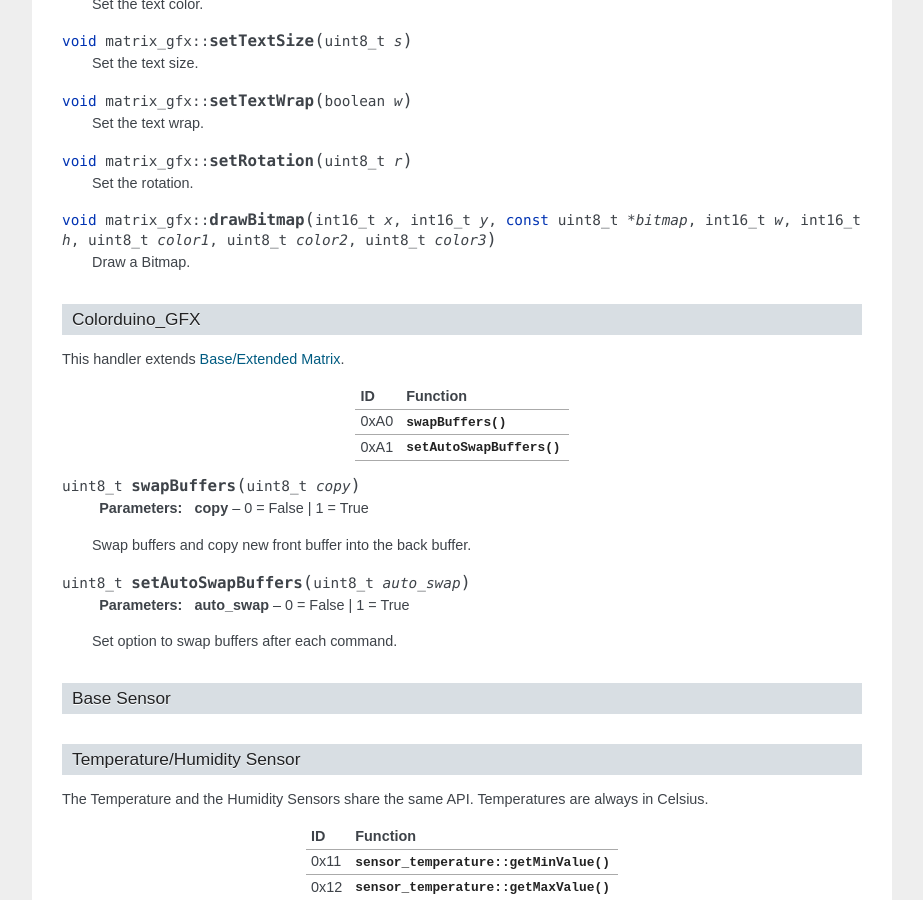
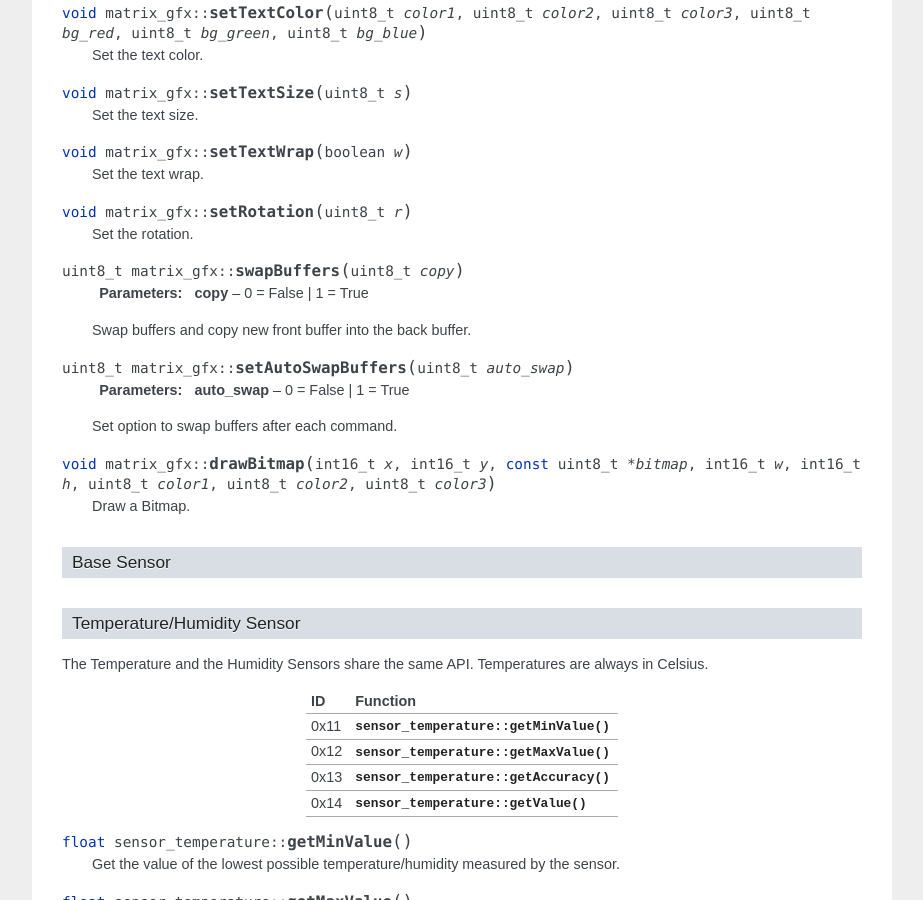
Before and after one commit to DinoTools/ArduRPC, a Sphinx documentation site: the page built from doc/source/user/handler.rst, in a window 1280 px wide and 900 px high, scrolled down 4336 px. Shown: the whole window, without its empty margins (198-1121 px from the left). Built offline with Sphinx 7.4.7, drawn with Linux system fonts in a browser that asks for light colours; some of the changed text lies outside the part shown.

Commit message:
doc - Merge Colorduino_GFX/ext. Matrix (Fixes #8)

```diff
--- a/doc/source/user/handler.rst
+++ b/doc/source/user/handler.rst
@@ -111,63 +111,67 @@
 The Base Matrix handler is inspired by the Adafruit_GFX library and it is intended to be used with libraries based on Adafruit_GFX.
 But it might also be possible to wrap any other library.
 
-+------+-----------------------------------------+-----------------+
-| ID   | Function                                | Matrix Type     |
-+------+-----------------------------------------+------+----------+
-|      |                                         | Base | Extended |
-+======+=========================================+======+==========+
-| 0x01 | :cpp:func:`matrix_gfx::getColorCount`   | X    | X        |
-+------+-----------------------------------------+------+----------+
-| 0x02 | :cpp:func:`matrix_gfx::getWidth`        | X    | X        |
-+------+-----------------------------------------+------+----------+
-| 0x03 | :cpp:func:`matrix_gfx::getHeight`       | X    | X        |
-+------+-----------------------------------------+------+----------+
-| 0x10 | :cpp:func:`matrix_gfx::drawPixel`       | X    | X        |
-+------+-----------------------------------------+------+----------+
-| 0x20 | :cpp:func:`matrix_gfx::drawLine`        | X    | X        |
-+------+-----------------------------------------+------+----------+
-| 0x21 | :cpp:func:`matrix_gfx::drawFastVLine`   |      | X        |
-+------+-----------------------------------------+------+----------+
-| 0x22 | :cpp:func:`matrix_gfx::drawFastHLine`   |      | X        |
-+------+-----------------------------------------+------+----------+
-| 0x23 | :cpp:func:`matrix_gfx::drawRect`        |      | X        |
-+------+-----------------------------------------+------+----------+
-| 0x24 | :cpp:func:`matrix_gfx::fillRect`        |      | X        |
-+------+-----------------------------------------+------+----------+
-| 0x25 | :cpp:func:`matrix_gfx::fillScreen`      | X    | X        |
-+------+-----------------------------------------+------+----------+
-| 0x26 | :cpp:func:`matrix_gfx::invertDisplay`   |      | X        |
-+------+-----------------------------------------+------+----------+
-| 0x30 | :cpp:func:`matrix_gfx::drawCircle`      |      | X        |
-+------+-----------------------------------------+------+----------+
-| 0x31 | :cpp:func:`matrix_gfx::fillCircle`      |      | X        |
-+------+-----------------------------------------+------+----------+
-| 0x32 | :cpp:func:`matrix_gfx::drawTriangle`    |      | X        |
-+------+-----------------------------------------+------+----------+
-| 0x33 | :cpp:func:`matrix_gfx::fillTriangle`    |      | X        |
-+------+-----------------------------------------+------+----------+
-| 0x34 | :cpp:func:`matrix_gfx::drawRoundRect`   |      | X        |
-+------+-----------------------------------------+------+----------+
-| 0x35 | :cpp:func:`matrix_gfx::fillRoundRect`   |      | X        |
-+------+-----------------------------------------+------+----------+
-| 0x40 | :cpp:func:`matrix_gfx::drawChar`        |      | X        |
-+------+-----------------------------------------+------+----------+
-| 0x41 | :cpp:func:`matrix_gfx::setCursor`       |      | X        |
-+------+-----------------------------------------+------+----------+
-| 0x42 | :cpp:func:`matrix_gfx::setTextColor`    |      | X        |
-+------+-----------------------------------------+------+----------+
-| 0x43 | :cpp:func:`matrix_gfx::setTextColor`    |      | X        |
-+------+-----------------------------------------+------+----------+
-| 0x44 | :cpp:func:`matrix_gfx::setTextSize`     |      | X        |
-+------+-----------------------------------------+------+----------+
-| 0x45 | :cpp:func:`matrix_gfx::setTextWrap`     |      | X        |
-+------+-----------------------------------------+------+----------+
-| 0x46 | :cpp:func:`matrix_gfx::write`           |      | X        |
-+------+-----------------------------------------+------+----------+
-| 0x50 | :cpp:func:`matrix_gfx::setRotation`     |      | X        |
-+------+-----------------------------------------+------+----------+
-| 0x51 | :cpp:func:`matrix_gfx::drawBitmap`      |      | X        |
-+------+-----------------------------------------+------+----------+
++------+--------------------------------------------+-----------------+
+| ID   | Function                                   | Matrix Type     |
++------+--------------------------------------------+------+----------+
+|      |                                            | Base | Extended |
++======+============================================+======+==========+
+| 0x01 | :cpp:func:`matrix_gfx::getColorCount`      | X    | X        |
++------+--------------------------------------------+------+----------+
+| 0x02 | :cpp:func:`matrix_gfx::getWidth`           | X    | X        |
++------+--------------------------------------------+------+----------+
+| 0x03 | :cpp:func:`matrix_gfx::getHeight`          | X    | X        |
++------+--------------------------------------------+------+----------+
+| 0x10 | :cpp:func:`matrix_gfx::drawPixel`          | X    | X        |
++------+--------------------------------------------+------+----------+
+| 0x20 | :cpp:func:`matrix_gfx::drawLine`           | X    | X        |
++------+--------------------------------------------+------+----------+
+| 0x21 | :cpp:func:`matrix_gfx::drawFastVLine`      |      | X        |
++------+--------------------------------------------+------+----------+
+| 0x22 | :cpp:func:`matrix_gfx::drawFastHLine`      |      | X        |
++------+--------------------------------------------+------+----------+
+| 0x23 | :cpp:func:`matrix_gfx::drawRect`           |      | X        |
++------+--------------------------------------------+------+----------+
+| 0x24 | :cpp:func:`matrix_gfx::fillRect`           |      | X        |
++------+--------------------------------------------+------+----------+
+| 0x25 | :cpp:func:`matrix_gfx::fillScreen`         | X    | X        |
++------+--------------------------------------------+------+----------+
+| 0x26 | :cpp:func:`matrix_gfx::invertDisplay`      |      | X        |
++------+--------------------------------------------+------+----------+
+| 0x30 | :cpp:func:`matrix_gfx::drawCircle`         |      | X        |
++------+--------------------------------------------+------+----------+
+| 0x31 | :cpp:func:`matrix_gfx::fillCircle`         |      | X        |
++------+--------------------------------------------+------+----------+
+| 0x32 | :cpp:func:`matrix_gfx::drawTriangle`       |      | X        |
++------+--------------------------------------------+------+----------+
+| 0x33 | :cpp:func:`matrix_gfx::fillTriangle`       |      | X        |
++------+--------------------------------------------+------+----------+
+| 0x34 | :cpp:func:`matrix_gfx::drawRoundRect`      |      | X        |
++------+--------------------------------------------+------+----------+
+| 0x35 | :cpp:func:`matrix_gfx::fillRoundRect`      |      | X        |
++------+--------------------------------------------+------+----------+
+| 0x40 | :cpp:func:`matrix_gfx::drawChar`           |      | X        |
++------+--------------------------------------------+------+----------+
+| 0x41 | :cpp:func:`matrix_gfx::setCursor`          |      | X        |
++------+--------------------------------------------+------+----------+
+| 0x42 | :cpp:func:`matrix_gfx::setTextColor`       |      | X        |
++------+--------------------------------------------+------+----------+
+| 0x43 | :cpp:func:`matrix_gfx::setTextColor`       |      | X        |
++------+--------------------------------------------+------+----------+
+| 0x44 | :cpp:func:`matrix_gfx::setTextSize`        |      | X        |
++------+--------------------------------------------+------+----------+
+| 0x45 | :cpp:func:`matrix_gfx::setTextWrap`        |      | X        |
++------+--------------------------------------------+------+----------+
+| 0x46 | :cpp:func:`matrix_gfx::write`              |      | X        |
++------+--------------------------------------------+------+----------+
+| 0x50 | :cpp:func:`matrix_gfx::setRotation`        |      | X        |
++------+--------------------------------------------+------+----------+
+| 0x51 | :cpp:func:`matrix_gfx::swapBuffers`        |      | X        |
++------+--------------------------------------------+------+----------+
+| 0x52 | :cpp:func:`matrix_gfx::setAutoSwapBuffers` |      | X        |
++------+--------------------------------------------+------+----------+
+| 0x60 | :cpp:func:`matrix_gfx::drawBitmap`         |      | X        |
++------+--------------------------------------------+------+----------+
 
 
 .. cpp:function:: uint8_t matrix_gfx::getColorCount()
@@ -278,37 +282,22 @@
 
     Set the rotation.
 
-.. cpp:function:: void matrix_gfx::drawBitmap(int16_t x, int16_t y, const uint8_t *bitmap, int16_t w, int16_t h, uint8_t color1, uint8_t color2, uint8_t color3)
-
-    Draw a Bitmap.
-
-
-.. _Colorduino_GFX:
-
-Colorduino_GFX
-~~~~~~~~~~~~~~
-
-This handler extends :ref:`Extended Matrix`.
-
-+------+---------------------------------+
-| ID   | Function                        |
-+======+=================================+
-| 0xA0 | :cpp:func:`swapBuffers`         |
-+------+---------------------------------+
-| 0xA1 | :cpp:func:`setAutoSwapBuffers`  |
-+------+---------------------------------+
-
-.. cpp:function:: uint8_t swapBuffers(uint8_t copy)
+.. cpp:function:: uint8_t matrix_gfx::swapBuffers(uint8_t copy)
 
     :param copy: 0 = False | 1 = True
 
     Swap buffers and copy new front buffer into the back buffer.
 
-.. cpp:function:: uint8_t setAutoSwapBuffers(uint8_t auto_swap)
+.. cpp:function:: uint8_t matrix_gfx::setAutoSwapBuffers(uint8_t auto_swap)
 
     :param auto_swap: 0 = False | 1 = True
 
     Set option to swap buffers after each command.
+
+.. cpp:function:: void matrix_gfx::drawBitmap(int16_t x, int16_t y, const uint8_t *bitmap, int16_t w, int16_t h, uint8_t color1, uint8_t color2, uint8_t color3)
+
+    Draw a Bitmap.
+
 
 .. _Base Sensor:
 
```
Also changed, not shown: other parts of doc/source/user/handler.rst (+1 -1 lines).
